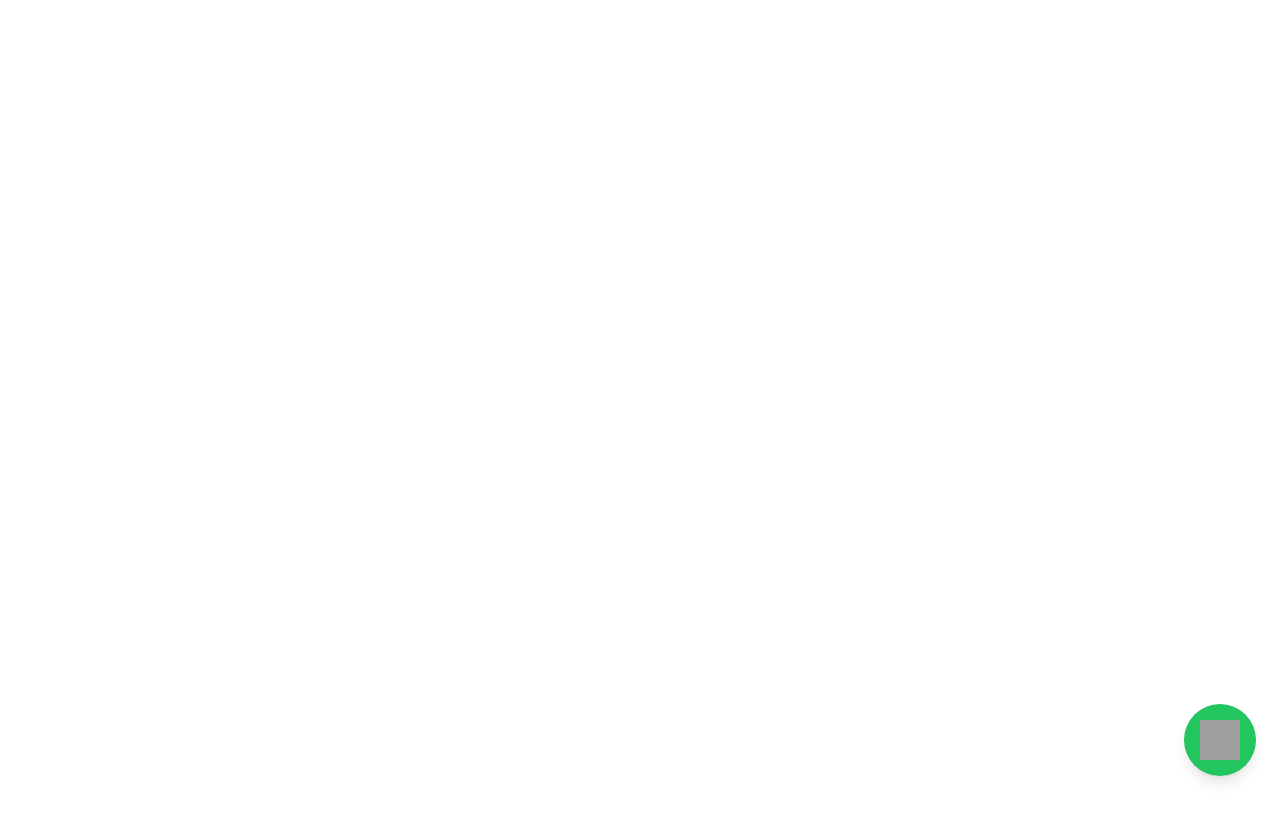
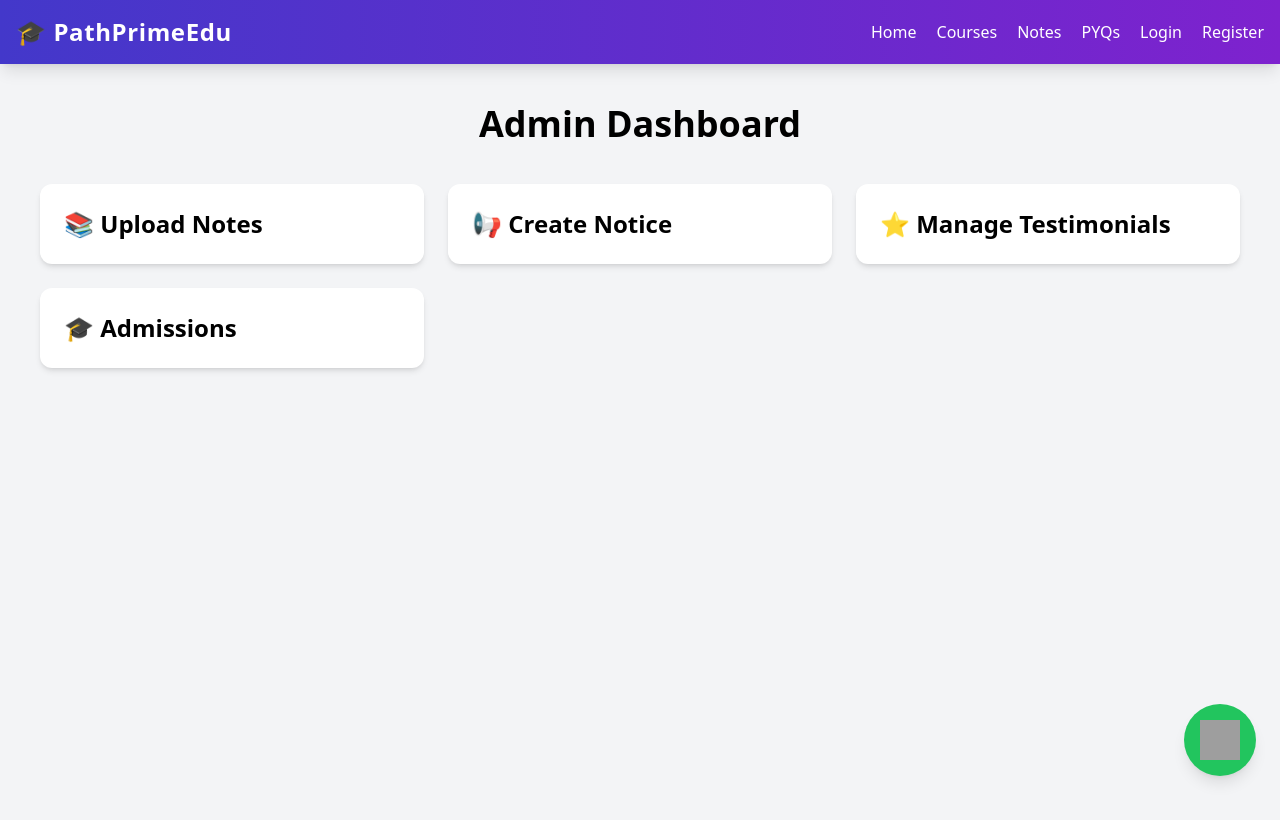
Before and after one commit to parasadhikari/PathPrimeEDU., a React (Create React App) app in the folder frontend/: page /admin-dashboard in a window 1280 px wide. Before the commit this address had no page. Shown: the top 820 px of the page. Built offline with nearby package versions, Linux system fonts and the light colour scheme; no server answers; grey boxes are pictures that could not be loaded.

Commit message:
Fix uploads folder

```diff
--- a/frontend/src/App.js
+++ b/frontend/src/App.js
@@ -24,6 +24,7 @@ import CreateNotice from "./pages/CreateNotice";
 import NoticeBoard from "./pages/NoticeBoard";
 import StudentRoute from "./components/StudentRoute";
 import Profile from "./pages/Profile";
+import AdminDashboard from "./pages/AdminDashboard";
 
 function App() {
 
@@ -133,7 +134,10 @@ function App() {
             </StudentRoute>
           }
         />
-
+        <Route
+          path="/admin-dashboard"
+          element={<AdminDashboard />}
+        />
 
 
 
--- a/frontend/src/components/Navbar.jsx
+++ b/frontend/src/components/Navbar.jsx
@@ -156,6 +156,17 @@ const Navbar = () => {
                                     >
                                         👤 Profile
                                     </Link>
+
+                                    {user?.role === "admin" && (
+
+                                        <Link
+                                            to="/admin-dashboard"
+                                            className="block px-4 py-3 hover:bg-gray-100"
+                                        >
+                                            ⚙️ Admin Panel
+                                        </Link>
+
+                                    )}
                                     <button
                                         onClick={() =>
                                             setDarkMode(!darkMode)
@@ -291,6 +302,17 @@ const Navbar = () => {
                                 Dashboard
                             </Link>
 
+                            {user?.role === "admin" && (
+
+                                <Link
+                                    to="/admin-dashboard"
+                                    className="block"
+                                >
+                                    ⚙️ Admin Panel
+                                </Link>
+
+                            )}
+
                             {user?.approved && (
 
                                 <Link
--- /dev/null
+++ b/frontend/src/pages/AdminDashboard.jsx
@@ -0,0 +1,52 @@
+import { Link } from "react-router-dom";
+import Navbar from "../components/Navbar";
+
+function AdminDashboard() {
+  return (
+    <div>
+      <Navbar />
+
+      <div className="min-h-screen bg-gray-100 p-10">
+
+        <h1 className="text-4xl font-bold text-center mb-10">
+          Admin Dashboard
+        </h1>
+
+        <div className="grid grid-cols-1 md:grid-cols-2 lg:grid-cols-3 gap-6">
+
+          <Link
+            to="/upload-notes"
+            className="bg-white p-6 rounded-xl shadow-md hover:shadow-xl"
+          >
+            <h2 className="text-2xl font-bold">📚 Upload Notes</h2>
+          </Link>
+
+          <Link
+            to="/create-notice"
+            className="bg-white p-6 rounded-xl shadow-md hover:shadow-xl"
+          >
+            <h2 className="text-2xl font-bold">📢 Create Notice</h2>
+          </Link>
+
+          <Link
+            to="/testimonial-admin"
+            className="bg-white p-6 rounded-xl shadow-md hover:shadow-xl"
+          >
+            <h2 className="text-2xl font-bold">⭐ Manage Testimonials</h2>
+          </Link>
+
+          <Link
+            to="/admissions"
+            className="bg-white p-6 rounded-xl shadow-md hover:shadow-xl"
+          >
+            <h2 className="text-2xl font-bold">🎓 Admissions</h2>
+          </Link>
+
+        </div>
+
+      </div>
+    </div>
+  );
+}
+
+export default AdminDashboard;
```
